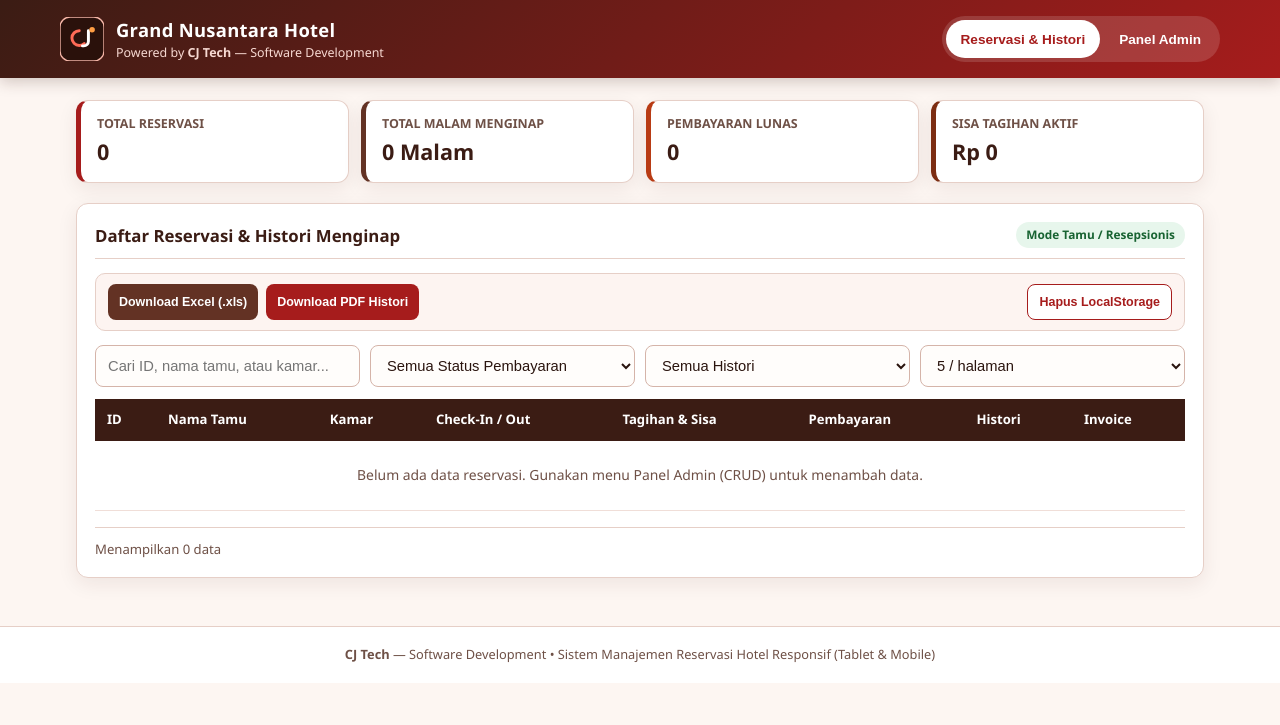
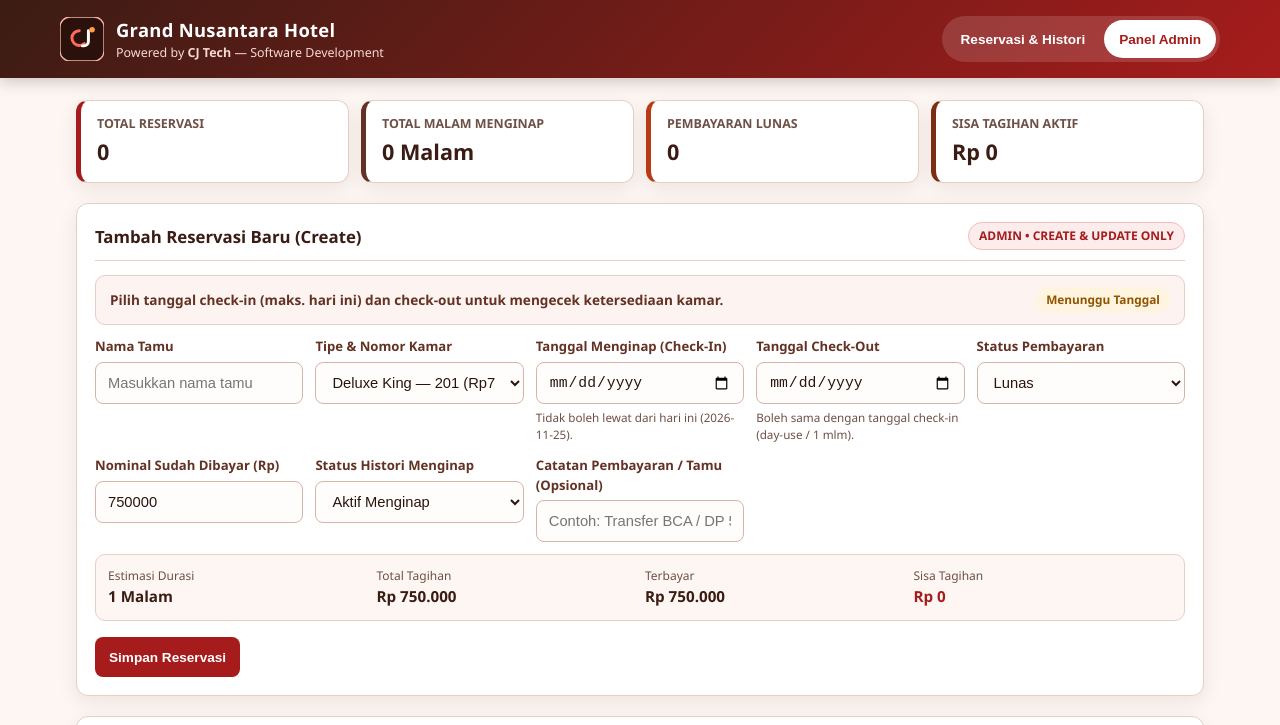
Before and after one commit to chris06373/reservasihotel, a plain HTML site: page index.html in a window 1280 px wide. Both pictures are taken after a click on the button "Panel Admin". Shown: the top 725 px of the page. Drawn offline with Linux system fonts and the light colour scheme.

Commit message:
Update index.html

```diff
--- a/index.html
+++ b/index.html
@@ -24,8 +24,8 @@
       </div>
 
       <div class="mode-switch" role="tablist" aria-label="Mode Tampilan">
-        <button class="mode-btn active" id="tabGuest" type="button">Reservasi & Histori</button>
-        <button class="mode-btn" id="tabAdmin" type="button">Panel Admin</button>
+        <button class="mode-btn active" id="tabGuest" type="button" onclick="setMode(false)">Reservasi & Histori</button>
+        <button class="mode-btn" id="tabAdmin" type="button" onclick="setMode(true)">Panel Admin</button>
       </div>
     </div>
   </header>
@@ -58,7 +58,7 @@
         <span class="admin-badge">ADMIN • CREATE & UPDATE ONLY</span>
       </div>
 
-      <form class="crud-form" id="reservationForm">
+      <form class="crud-form" id="reservationForm" onsubmit="submitReservation(event)">
         <input type="hidden" id="editId" />
 
         <!-- Status Ketersediaan & Bentrok Tanggal -->
@@ -158,10 +158,9 @@
 
       <div class="export-bar">
         <div class="export-group">
-          <button type="button" class="btn btn-brown btn-sm" id="exportExcelBtn">Download Excel (.xls)</button>
-          <button type="button" class="btn btn-primary btn-sm" id="exportPdfBtn">Download PDF Histori</button>
-        </div>
-        <button type="button" class="btn btn-outline-red btn-sm" id="clearStorageBtn">Hapus LocalStorage</button>
+          <button type="button" class="btn btn-brown btn-sm" id="exportExcelBtn" onclick="exportExcelHistory()">Excel</button>
+          <button type="button" class="btn btn-primary btn-sm" id="exportPdfBtn" onclick="exportPdfHistory()">PDF</button>
+          <button type="button" class="btn btn-outline-red btn-sm" id="clearStorageBtn" onclick="clearLocalStorageData()">Hapus LocalStorage</button>
       </div>
 
       <div class="toolbar">
```
